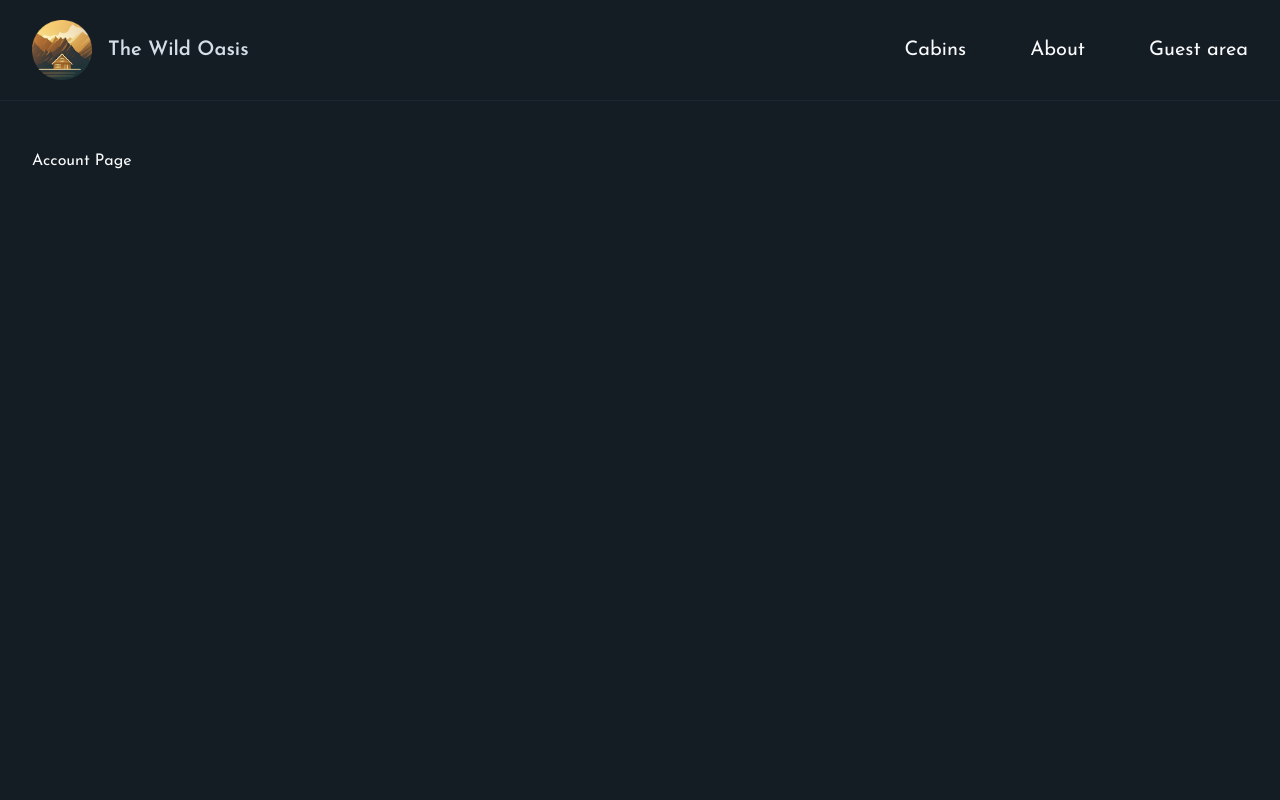
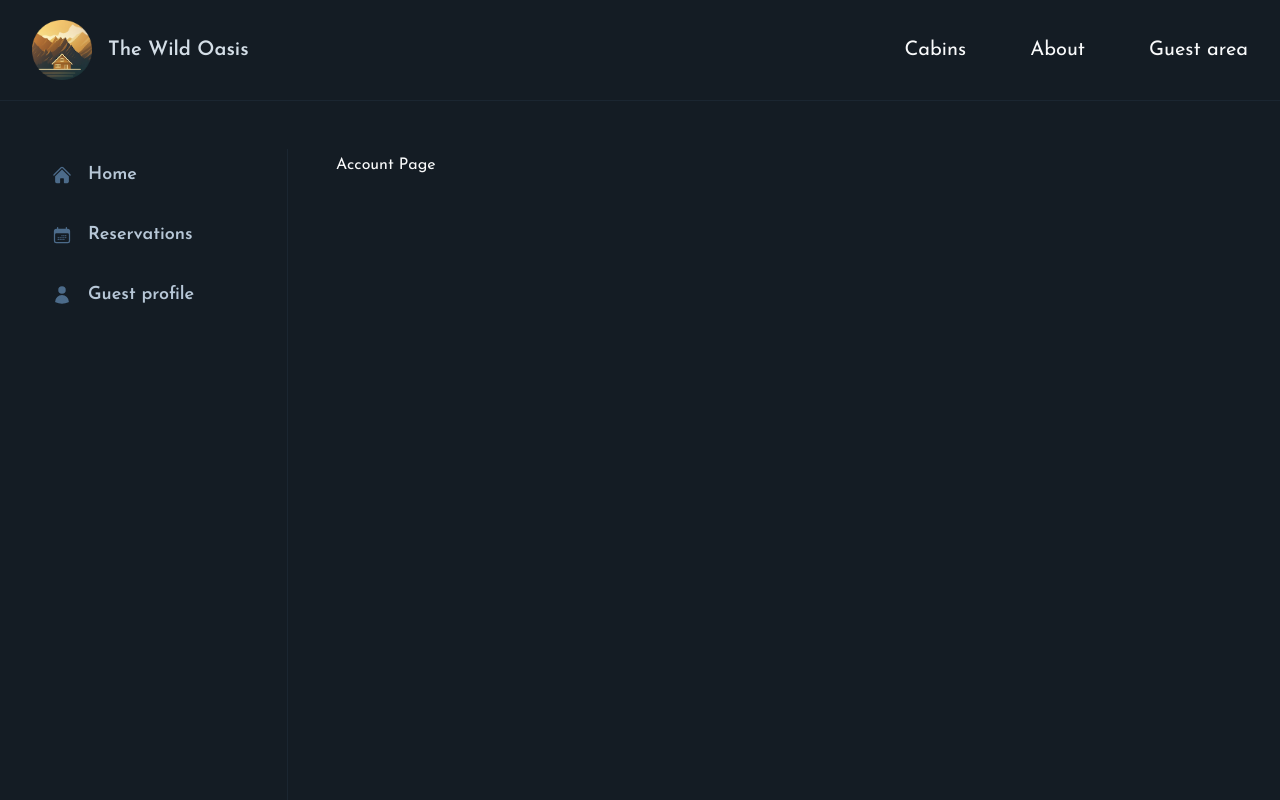
Before and after one commit to lpetrinina/The-Wild-Oasis-website, a Next.js app in the folder the-wild-oasis-website/: page /account in a window 1280 px wide. Shown: the top 800 px of the page. Built offline with nearby package versions, Linux system fonts and the light colour scheme.

Commit message:
Add a nested Layout

```diff
--- /dev/null
+++ b/the-wild-oasis-website/src/app/account/layout.js
@@ -0,0 +1,11 @@
+import SideNavigation from "@/src/components/SideNavigation";
+
+export default function Layout({ children }) {
+    return <div className="grid grid-cols-[16rem_1fr] gap-12 min-h-screen">
+
+        <SideNavigation />
+
+        <div className="py-1">{children}</div>
+    </div>
+
+}
```
